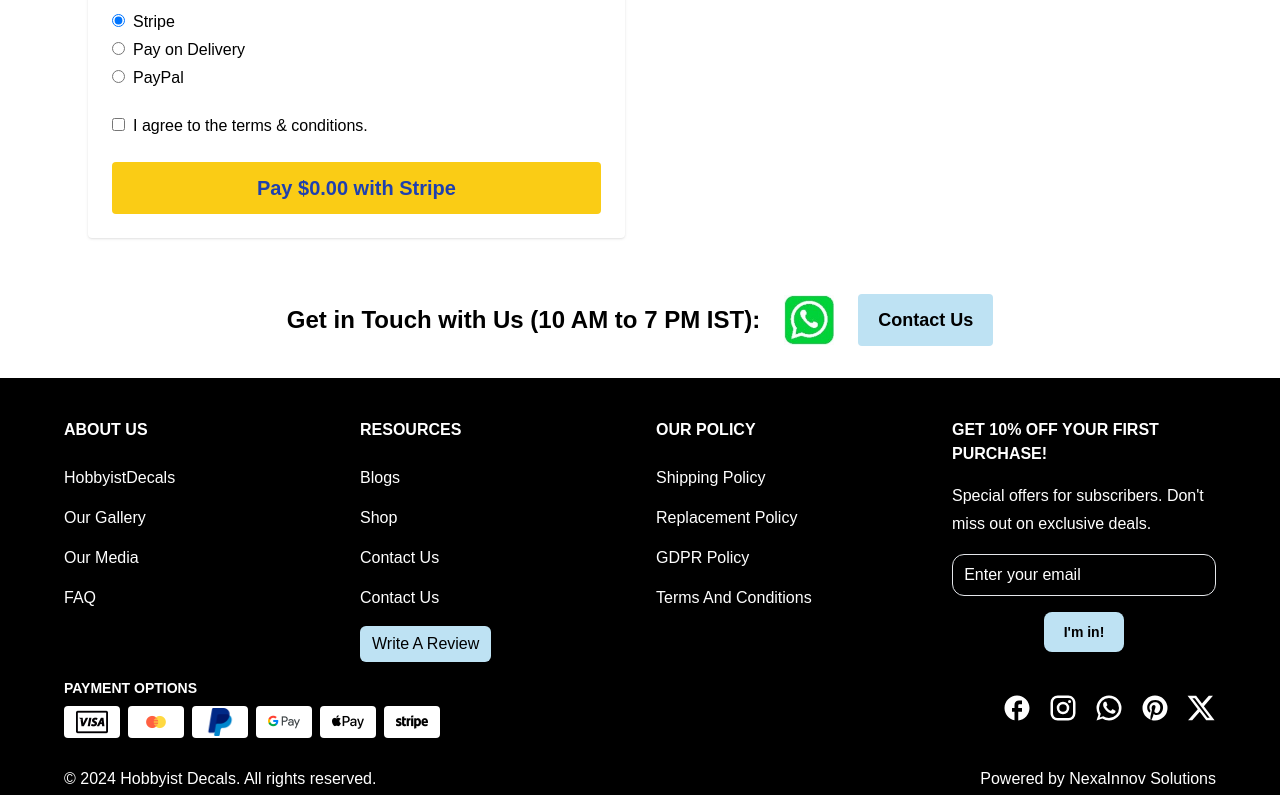
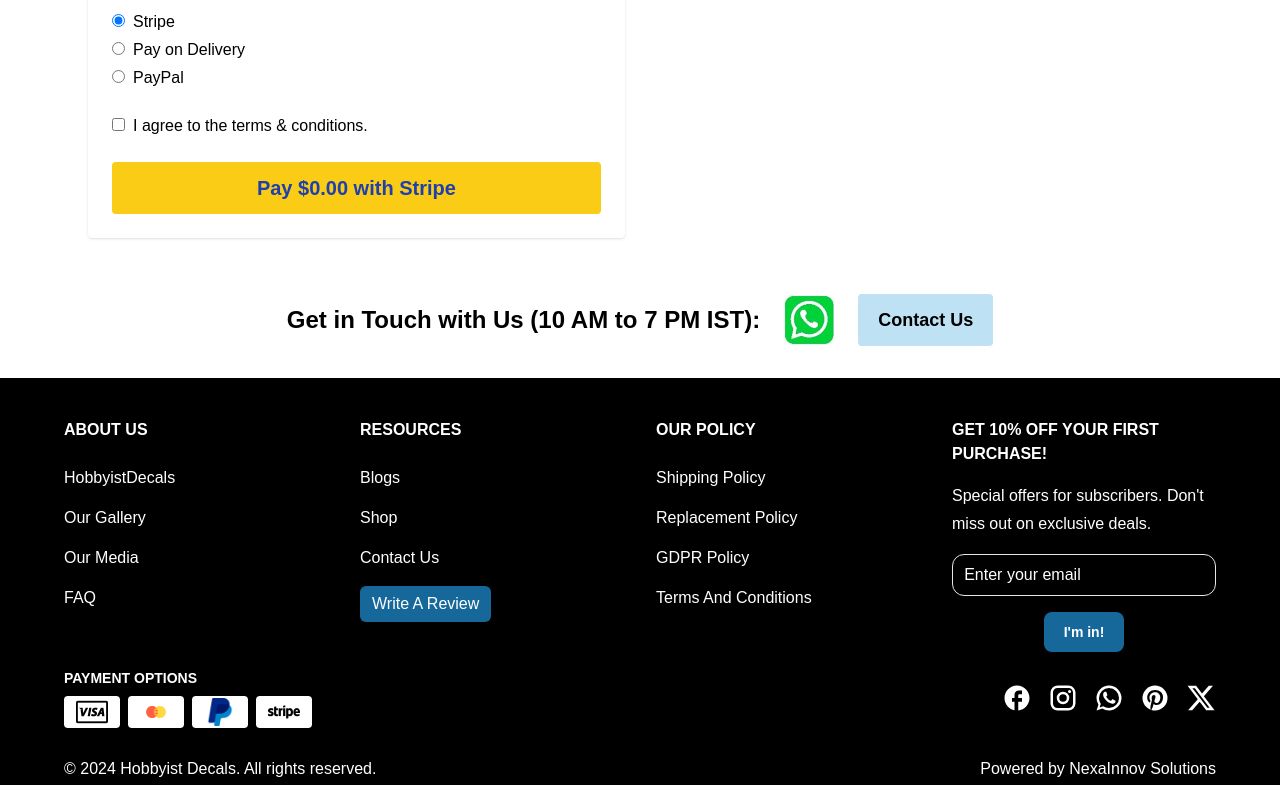
Before and after one commit to Decal-project/HobbyistDecals-Demo-master, a Next.js app: page /checkout in a window 1280 px wide. Shown: the part 985-1780 px from the top of the page. Built offline with nearby package versions, Linux system fonts and the light colour scheme; no server answers; the database is empty.

Commit message:
Update footer.tsx

```diff
--- a/src/components/global/footer.tsx
+++ b/src/components/global/footer.tsx
@@ -58,10 +58,9 @@ const FooterComponent = () => {
               <Link href="/blogs" className="capitalize text-white text-base">Blogs</Link>
               <Link href="/decal-shop" className="capitalize text-white text-base">Shop</Link>
               <Link href="/contact-us" className="capitalize text-white text-base">Contact Us</Link>
-              <Link href="/contact-us" className="capitalize text-white text-base">Contact Us</Link>
 <Link
   href="/feedback"
-  className="capitalize text-black text-base bg-[#BEE2F3] px-3 py-1.5 rounded-md hover:bg-blue-400 transition-colors text-center text-black font-medium"
+  className="capitalize text-white text-base bg-[#16689A] px-3 py-1.5 rounded-md hover:bg-[#0f4d73] transition-colors text-center text-white font-medium"
 >
   Write a Review
 </Link>
@@ -97,7 +96,7 @@ const FooterComponent = () => {
               </div>
               <button
                 onClick={handleSubscribe}
-                className="bg-[#BEE2F3] text-black text-sm font-semibold px-5 py-2.5 rounded-lg shadow-md cursor-pointer transition-colors active:bg-red-600"
+                className="bg-[#16689A] text-white text-sm font-semibold px-5 py-2.5 rounded-lg shadow-md cursor-pointer transition-colors active:bg-red-600"
               >
                 I&apos;m in!
               </button>
@@ -115,8 +114,6 @@ const FooterComponent = () => {
               <img src="/images/visa-icon.png" alt="Visa" className="w-14 h-8 object-contain bg-white rounded" />
               <img src="/images/mastercard-icon.png" alt="Mastercard" className="w-14 h-8 object-contain bg-white rounded" />
               <img src="/images/paypal-icon.png" alt="PayPal" className="w-14 h-8 object-contain bg-white rounded p-0.5" />
-              <img src="/images/googlepay-icon.png" alt="GPay" className="w-14 h-8 object-contain bg-white rounded" />
-              <img src="/images/applepay-icon.png" alt="ApplePay" className="w-14 h-8 object-contain bg-white rounded" />
               <img src="/images/stripe-icon.png" alt="Stripe" className="w-14 h-8 object-contain bg-white rounded" />
             </div>
           </div>
```
